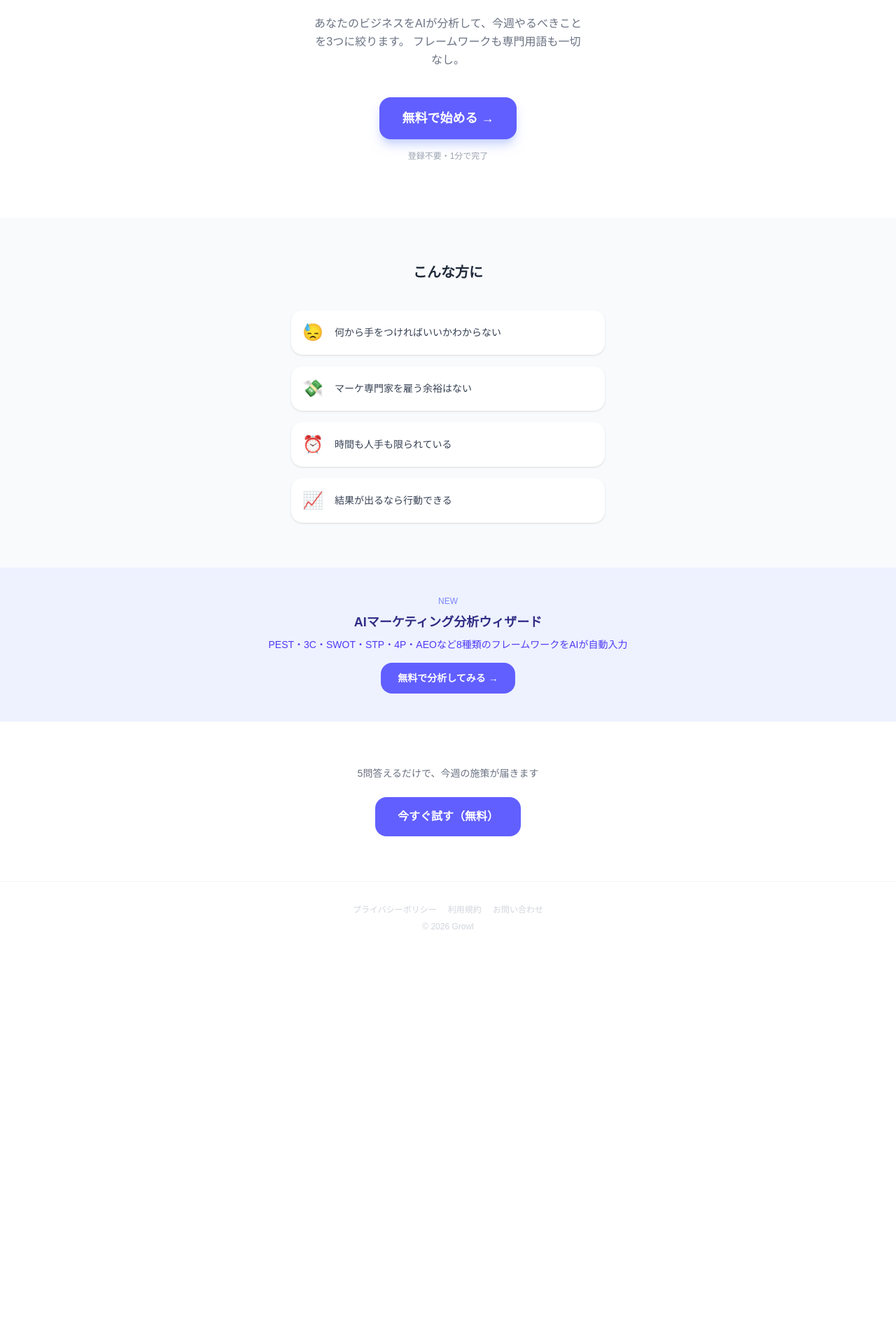
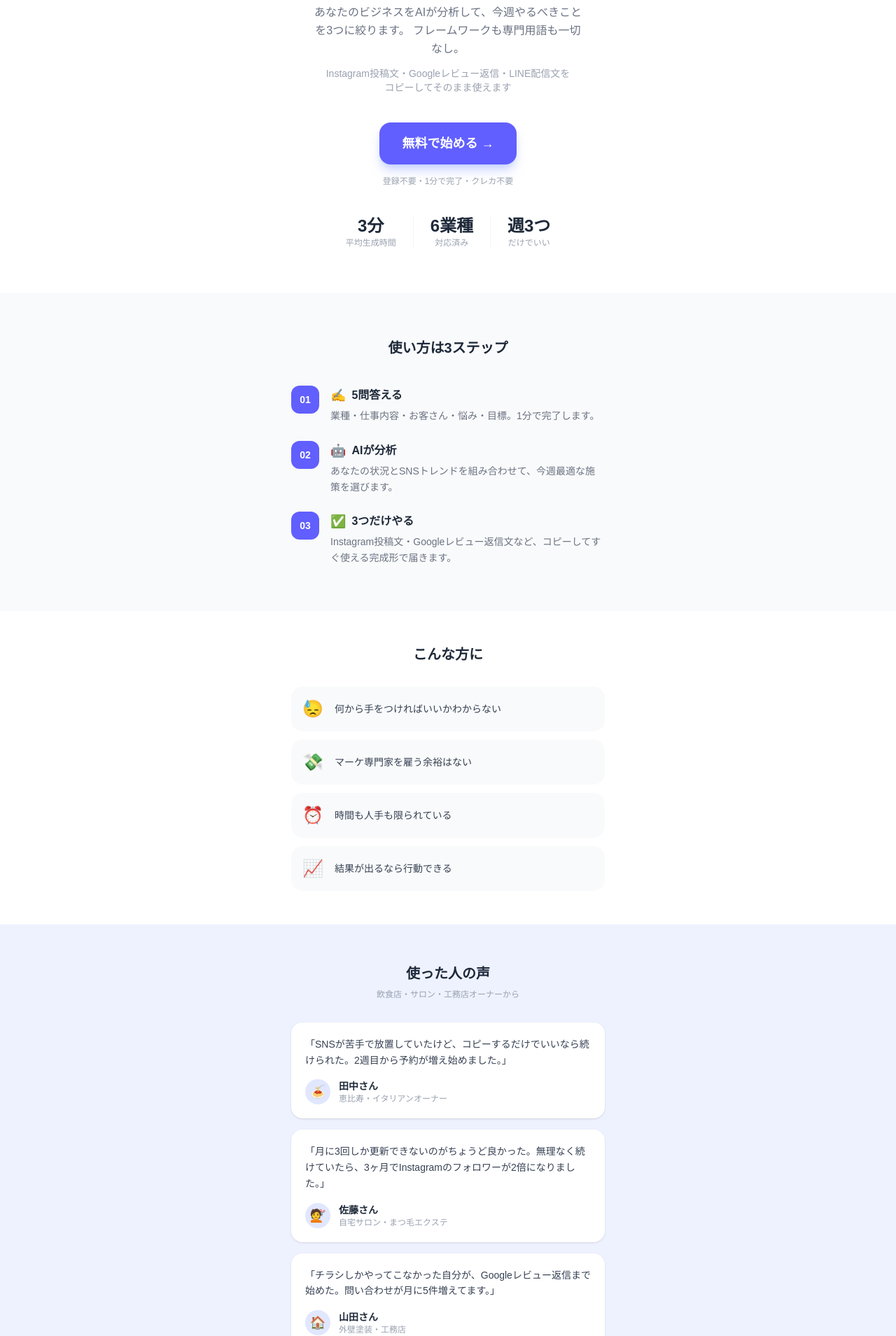
Before and after one commit to naoanao/sage-official-site, a Next.js app in the folder ai-marketing-app/: page / in a window 1280 px wide. Shown: the part 225-2134 px from the top of the page at 70% size. Before the commit the page ends 1589 px from the top, so only its background shows below. Built offline with nearby package versions, Linux system fonts and the light colour scheme; no server answers.

Commit message:
feat: フリーミアム修正・OGP・PWA・LP強化・cron完全統合・SEO対応

```diff
--- a/ai-marketing-app/app/onboarding/goal/page.tsx
+++ b/ai-marketing-app/app/onboarding/goal/page.tsx
@@ -3,6 +3,7 @@
 import { useState, useEffect } from "react";
 import { useRouter } from "next/navigation";
 import { saveOnboarding, loadOnboarding, saveUserId, saveSession, isFlowActive, clearOnboarding } from "@/lib/store";
+import { incrementUsage } from "@/components/FreeProgressBar";
 import ProgressBar from "@/components/ProgressBar";
 
 const EXAMPLES: Record<string, string> = {
@@ -89,6 +90,7 @@ export default function GoalPage() {
 
       if (json.userId) saveUserId(json.userId as string);
       if (json.session) saveSession(json.session as Parameters<typeof saveSession>[0]);
+      incrementUsage(); // フリーミアム：生成回数をカウント
       clearOnboarding(); // フロー完了 → onboardingデータとフラグをクリア（stale data防止）
       // LINE設定ページへ（スキップ可能）
       router.push("/onboarding/line");
--- a/ai-marketing-app/app/onboarding/industry/page.tsx
+++ b/ai-marketing-app/app/onboarding/industry/page.tsx
@@ -4,6 +4,7 @@ import { useRouter } from "next/navigation";
 import { saveOnboarding, clearOnboarding, setFlowActive } from "@/lib/store";
 import { Industry, INDUSTRY_LABELS, INDUSTRY_ICONS } from "@/lib/types";
 import ProgressBar from "@/components/ProgressBar";
+import { isLimitReached } from "@/components/FreeProgressBar";
 
 const industries: Industry[] = ["restaurant", "salon", "ec", "professional", "construction", "other"];
 
@@ -11,6 +12,11 @@ export default function IndustryPage() {
   const router = useRouter();
 
   function select(industry: Industry) {
+    // フリーミアム上限チェック
+    if (isLimitReached()) {
+      router.push("/upgrade");
+      return;
+    }
     clearOnboarding(); // 前回データ・フローフラグを完全リセット
     saveOnboarding({ industry });
     setFlowActive(); // 新しいフローが開始されたことをマーク
--- a/ai-marketing-app/app/page.tsx
+++ b/ai-marketing-app/app/page.tsx
@@ -1,10 +1,81 @@
+"use client";
+
 import Link from "next/link";
+import { useEffect, useState } from "react";
+import { useRouter } from "next/navigation";
+import { loadSession } from "@/lib/store";
+
+const TESTIMONIALS = [
+  {
+    name: "田中さん",
+    role: "恵比寿・イタリアンオーナー",
+    text: "SNSが苦手で放置していたけど、コピーするだけでいいなら続けられた。2週目から予約が増え始めました。",
+    icon: "🍝",
+  },
+  {
+    name: "佐藤さん",
+    role: "自宅サロン・まつ毛エクステ",
+    text: "月に3回しか更新できないのがちょうど良かった。無理なく続けていたら、3ヶ月でInstagramのフォロワーが2倍になりました。",
+    icon: "💇",
+  },
+  {
+    name: "山田さん",
+    role: "外壁塗装・工務店",
+    text: "チラシしかやってこなかった自分が、Googleレビュー返信まで始めた。問い合わせが月に5件増えてます。",
+    icon: "🏠",
+  },
+];
+
+const HOW_IT_WORKS = [
+  {
+    step: "01",
+    title: "5問答える",
+    desc: "業種・仕事内容・お客さん・悩み・目標。1分で完了します。",
+    icon: "✍️",
+  },
+  {
+    step: "02",
+    title: "AIが分析",
+    desc: "あなたの状況とSNSトレンドを組み合わせて、今週最適な施策を選びます。",
+    icon: "🤖",
+  },
+  {
+    step: "03",
+    title: "3つだけやる",
+    desc: "Instagram投稿文・Googleレビュー返信文など、コピーしてすぐ使える完成形で届きます。",
+    icon: "✅",
+  },
+];
 
 export default function LandingPage() {
+  const router = useRouter();
+  const [hasSession, setHasSession] = useState(false);
+
+  useEffect(() => {
+    const session = loadSession();
+    if (session) setHasSession(true);
+  }, []);
+
   return (
     <main className="min-h-screen bg-white flex flex-col">
+
+      {/* 既存ユーザー向けバナー */}
+      {hasSession && (
+        <div className="bg-indigo-600 text-white px-4 py-3 text-center">
+          <p className="text-sm font-medium">
+            今週の施策が届いています 👋{" "}
+            <button
+              onClick={() => router.push("/dashboard")}
+              className="underline font-bold"
+            >
+              ダッシュボードを見る →
+            </button>
+          </p>
+        </div>
+      )}
+
       {/* Hero */}
-      <section className="flex-1 flex flex-col items-center justify-center px-6 py-20 text-center">
+      <section className="flex-1 flex flex-col items-center justify-center px-6 py-16 text-center">
         <div className="inline-flex items-center gap-2 bg-indigo-50 text-indigo-600 text-xs font-medium px-3 py-1.5 rounded-full mb-8">
           <span>✨</span> マーケを意識しないまま、成長できる
         </div>
@@ -14,9 +85,12 @@ export default function LandingPage() {
           <span className="text-indigo-500">3つだけ。</span>
         </h1>
 
-        <p className="text-gray-500 text-base max-w-sm leading-relaxed mb-10">
+        <p className="text-gray-500 text-base max-w-sm leading-relaxed mb-3">
           あなたのビジネスをAIが分析して、今週やるべきことを3つに絞ります。
           フレームワークも専門用語も一切なし。
+        </p>
+        <p className="text-gray-400 text-sm mb-10">
+          Instagram投稿文・Googleレビュー返信・LINE配信文を<br />コピーしてそのまま使えます
         </p>
 
         <Link
@@ -26,21 +100,62 @@ export default function LandingPage() {
           無料で始める →
         </Link>
 
-        <p className="text-gray-400 text-xs mt-4">登録不要・1分で完了</p>
+        <p className="text-gray-400 text-xs mt-4">登録不要・1分で完了・クレカ不要</p>
+
+        {/* 実績 */}
+        <div className="flex gap-6 mt-10 text-center">
+          <div>
+            <p className="text-2xl font-bold text-gray-800">3分</p>
+            <p className="text-xs text-gray-400">平均生成時間</p>
+          </div>
+          <div className="w-px bg-gray-100" />
+          <div>
+            <p className="text-2xl font-bold text-gray-800">6業種</p>
+            <p className="text-xs text-gray-400">対応済み</p>
+          </div>
+          <div className="w-px bg-gray-100" />
+          <div>
+            <p className="text-2xl font-bold text-gray-800">週3つ</p>
+            <p className="text-xs text-gray-400">だけでいい</p>
+          </div>
+        </div>
       </section>
 
-      {/* Features */}
+      {/* How it works */}
       <section className="bg-gray-50 px-6 py-16">
         <div className="max-w-md mx-auto">
-          <h2 className="text-xl font-bold text-gray-800 text-center mb-10">こんな方に</h2>
-          <div className="flex flex-col gap-4">
+          <h2 className="text-xl font-bold text-gray-800 text-center mb-10">使い方は3ステップ</h2>
+          <div className="flex flex-col gap-6">
+            {HOW_IT_WORKS.map((item) => (
+              <div key={item.step} className="flex gap-4 items-start">
+                <div className="w-10 h-10 bg-indigo-500 rounded-xl flex items-center justify-center text-white text-sm font-bold shrink-0">
+                  {item.step}
+                </div>
+                <div>
+                  <div className="flex items-center gap-2 mb-1">
+                    <span className="text-lg">{item.icon}</span>
+                    <p className="font-bold text-gray-800">{item.title}</p>
+                  </div>
+                  <p className="text-gray-500 text-sm leading-relaxed">{item.desc}</p>
+                </div>
+              </div>
+            ))}
+          </div>
+        </div>
+      </section>
+
+      {/* こんな方に */}
+      <section className="px-6 py-12 bg-white">
+        <div className="max-w-md mx-auto">
+          <h2 className="text-xl font-bold text-gray-800 text-center mb-8">こんな方に</h2>
+          <div className="flex flex-col gap-3">
             {[
               { icon: "😓", text: "何から手をつければいいかわからない" },
               { icon: "💸", text: "マーケ専門家を雇う余裕はない" },
               { icon: "⏰", text: "時間も人手も限られている" },
               { icon: "📈", text: "結果が出るなら行動できる" },
             ].map(({ icon, text }) => (
-              <div key={text} className="flex items-center gap-4 bg-white rounded-2xl p-4 shadow-sm">
+              <div key={text} className="flex items-center gap-4 bg-gray-50 rounded-2xl p-4">
                 <span className="text-2xl">{icon}</span>
                 <p className="text-gray-700 text-sm">{text}</p>
               </div>
@@ -49,27 +164,39 @@ export default function LandingPage() {
         </div>
       </section>
 
-      {/* Marketing Banner */}
-      <section className="px-6 py-10 bg-indigo-50 text-center">
-        <p className="text-xs text-indigo-400 font-medium mb-2">NEW</p>
-        <h3 className="text-lg font-bold text-indigo-900 mb-2">AIマーケティング分析ウィザード</h3>
-        <p className="text-indigo-600 text-sm mb-4">PEST・3C・SWOT・STP・4P・AEOなど8種類のフレームワークをAIが自動入力</p>
-        <Link
-          href="/marketing"
-          className="inline-block bg-indigo-500 hover:bg-indigo-600 text-white font-semibold px-6 py-3 rounded-2xl transition-colors text-sm"
-        >
-          無料で分析してみる →
-        </Link>
+      {/* 口コミ */}
+      <section className="bg-indigo-50 px-6 py-14">
+        <div className="max-w-md mx-auto">
+          <h2 className="text-xl font-bold text-gray-800 text-center mb-2">使った人の声</h2>
+          <p className="text-gray-400 text-xs text-center mb-8">飲食店・サロン・工務店オーナーから</p>
+          <div className="flex flex-col gap-4">
+            {TESTIMONIALS.map((t) => (
+              <div key={t.name} className="bg-white rounded-2xl p-5 shadow-sm">
+                <p className="text-sm text-gray-700 leading-relaxed mb-4">「{t.text}」</p>
+                <div className="flex items-center gap-3">
+                  <div className="w-9 h-9 bg-indigo-100 rounded-full flex items-center justify-center text-lg">
+                    {t.icon}
+                  </div>
+                  <div>
+                    <p className="text-sm font-semibold text-gray-800">{t.name}</p>
+                    <p className="text-xs text-gray-400">{t.role}</p>
+                  </div>
+                </div>
+              </div>
+            ))}
+          </div>
+        </div>
       </section>
 
       {/* CTA bottom */}
       <section className="px-6 py-16 text-center">
-        <p className="text-gray-500 text-sm mb-6">5問答えるだけで、今週の施策が届きます</p>
+        <p className="text-gray-500 text-sm mb-2">5問答えるだけで、今週の施策が届きます</p>
+        <p className="text-gray-400 text-xs mb-6">登録不要・クレジットカード不要</p>
         <Link
           href="/onboarding/industry"
-          className="inline-block bg-indigo-500 hover:bg-indigo-600 text-white font-semibold px-8 py-4 rounded-2xl transition-colors"
+          className="inline-block bg-indigo-500 hover:bg-indigo-600 text-white font-semibold px-8 py-4 rounded-2xl transition-colors shadow-lg shadow-indigo-200"
         >
-          今すぐ試す（無料）
+          今すぐ無料で試す →
         </Link>
       </section>
 
--- /dev/null
+++ b/ai-marketing-app/app/robots.ts
@@ -0,0 +1,16 @@
+import { MetadataRoute } from "next";
+
+const APP_URL = process.env.NEXT_PUBLIC_APP_URL ?? "https://growl-app.vercel.app";
+
+export default function robots(): MetadataRoute.Robots {
+  return {
+    rules: [
+      {
+        userAgent: "*",
+        allow: ["/", "/onboarding/industry", "/upgrade", "/privacy", "/terms"],
+        disallow: ["/api/", "/dashboard", "/complete/", "/onboarding/business", "/onboarding/customer", "/onboarding/problem", "/onboarding/goal", "/dev"],
+      },
+    ],
+    sitemap: `${APP_URL}/sitemap.xml`,
+  };
+}
```
Also changed, not shown: ai-marketing-app/app/api/cron/notify/route.ts (+17 -3 lines), ai-marketing-app/app/layout.tsx (+37 -1 lines), ai-marketing-app/app/sitemap.ts (added, +38 -0 lines), ai-marketing-app/public/manifest.json (added).
